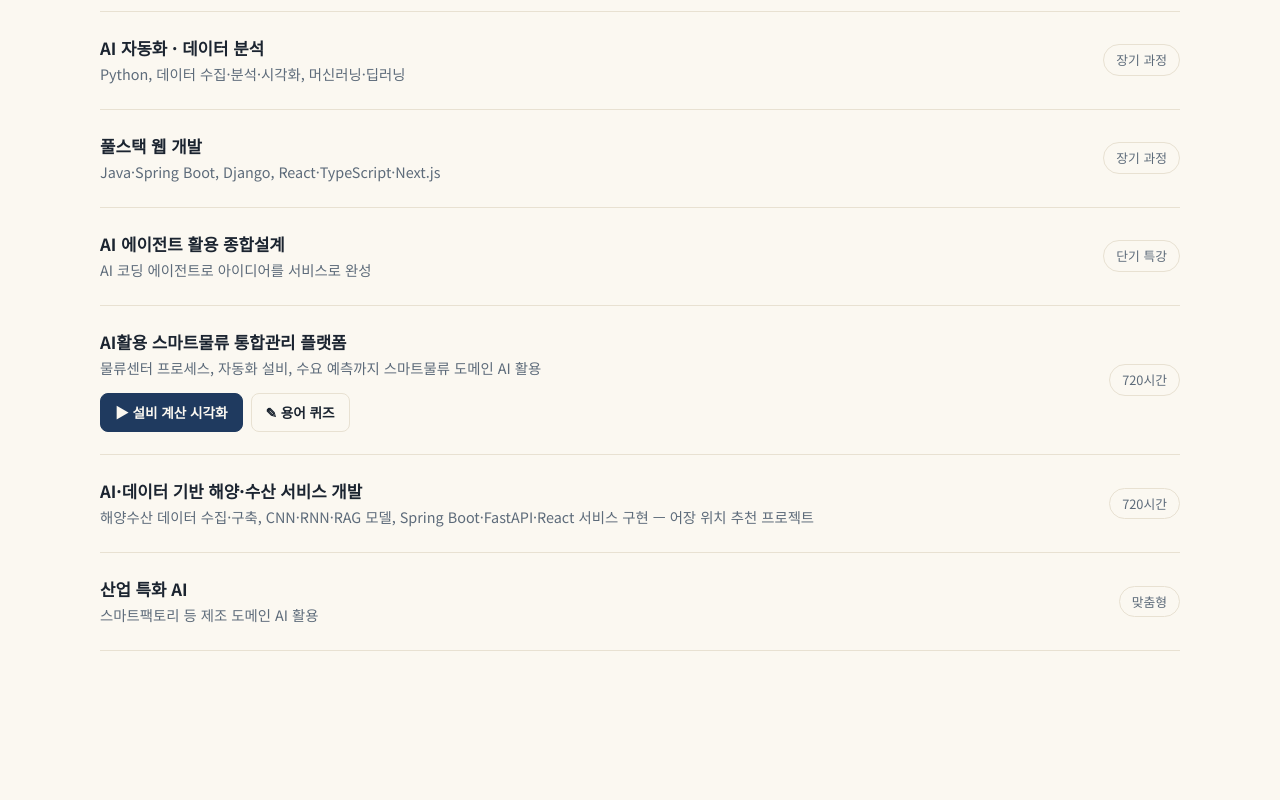
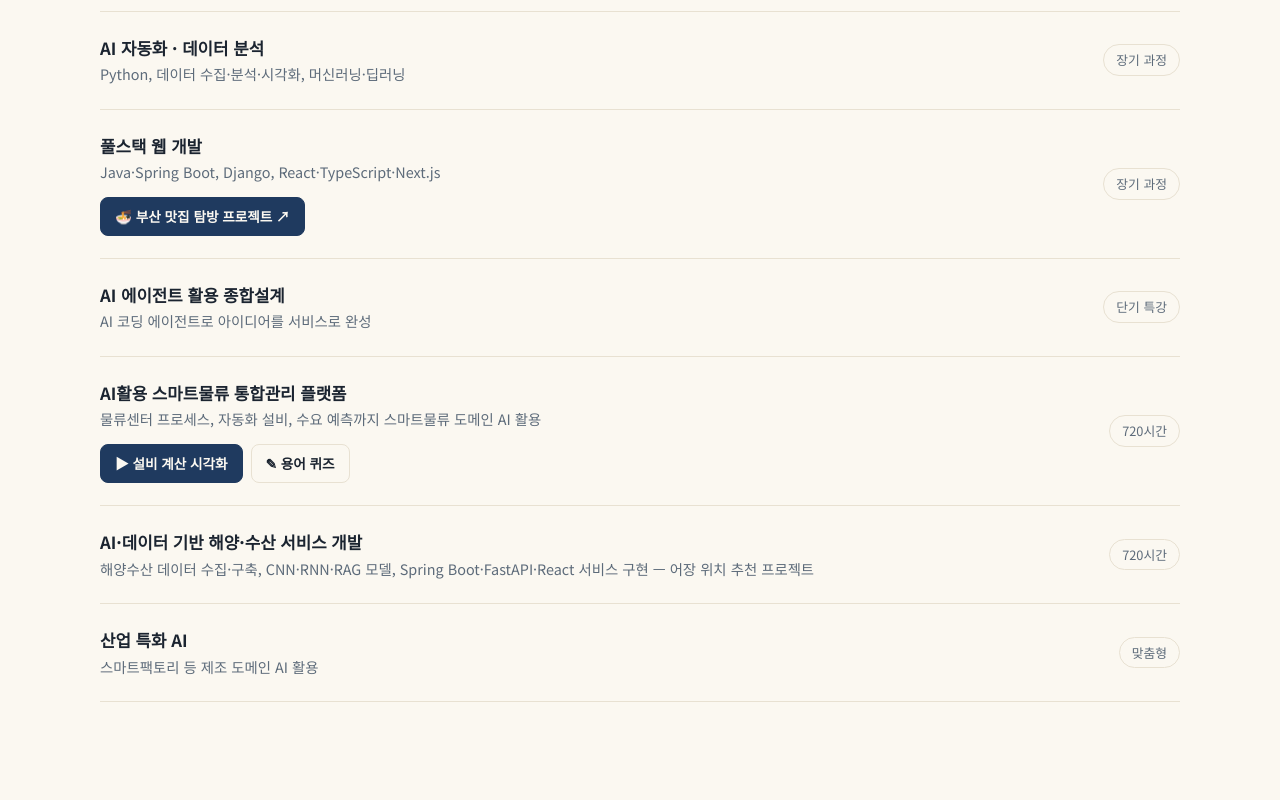
Before and after one commit to ricerich/ricerich-ai, a plain HTML site: page index.html in a window 1280 px wide. Shown: the part 1900-2700 px from the top of the page. Drawn offline with Linux system fonts and the light colour scheme.

Commit message:
Homepage: add 부산 맛집 탐방 project link (busanfood.ricerich.net)
Co-Authored-By: Claude Opus 5.5 <noreply@anthropic.com>
Claude-Session: https://claude.ai/code/session_01VsC1SH5dvUMfPfnuaTVbzA

```diff
--- a/index.html
+++ b/index.html
@@ -160,7 +160,10 @@
       <p class="sec-sub">현재 운영 중이거나 설계한 과정 분야</p>
       <div>
         <div class="course"><div><h3>AI 자동화 · 데이터 분석</h3><p>Python, 데이터 수집·분석·시각화, 머신러닝·딥러닝</p></div><span class="tag">장기 과정</span></div>
-        <div class="course"><div><h3>풀스택 웹 개발</h3><p>Java·Spring Boot, Django, React·TypeScript·Next.js</p></div><span class="tag">장기 과정</span></div>
+        <div class="course"><div><h3>풀스택 웹 개발</h3><p>Java·Spring Boot, Django, React·TypeScript·Next.js</p>
+          <div class="course-links">
+            <a class="btn-sm btn-sm-primary" href="https://busanfood.ricerich.net/" target="_blank" rel="noopener noreferrer">🍜 부산 맛집 탐방 프로젝트 ↗</a>
+          </div></div><span class="tag">장기 과정</span></div>
         <div class="course"><div><h3>AI 에이전트 활용 종합설계</h3><p>AI 코딩 에이전트로 아이디어를 서비스로 완성</p></div><span class="tag">단기 특강</span></div>
         <div class="course"><div><h3>AI활용 스마트물류 통합관리 플랫폼</h3><p>물류센터 프로세스, 자동화 설비, 수요 예측까지 스마트물류 도메인 AI 활용</p>
           <div class="course-links">
```
